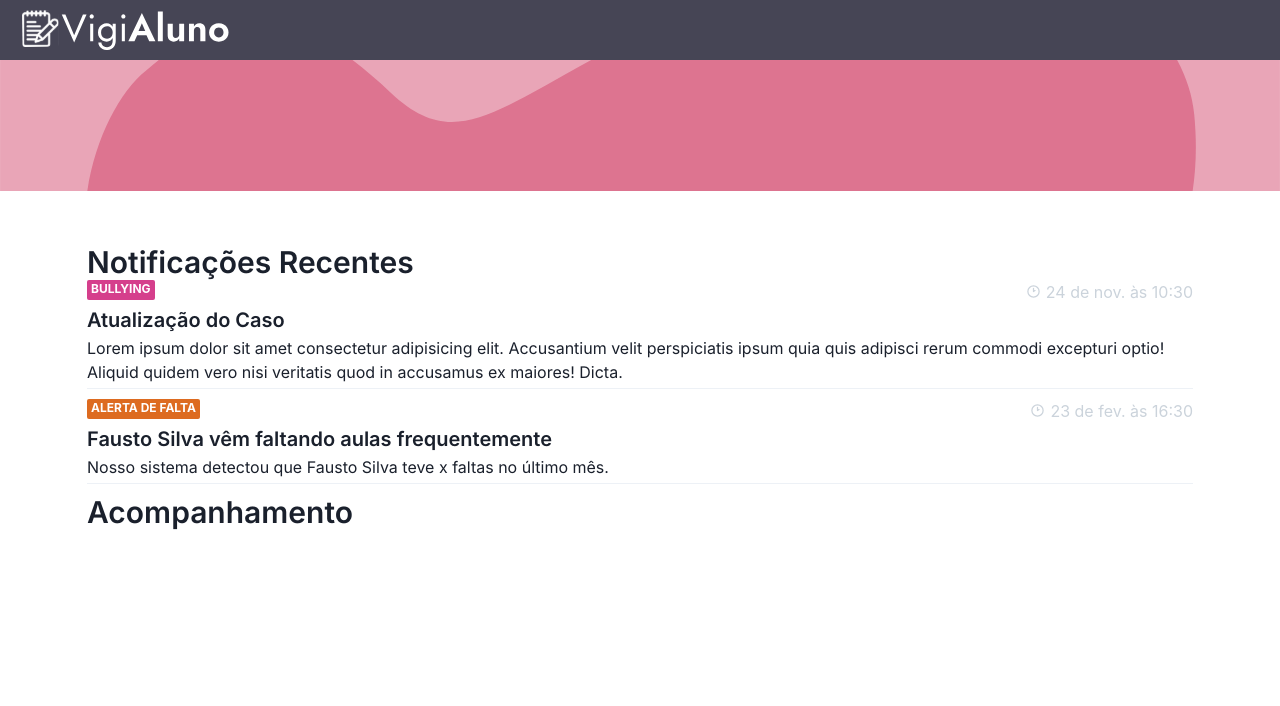
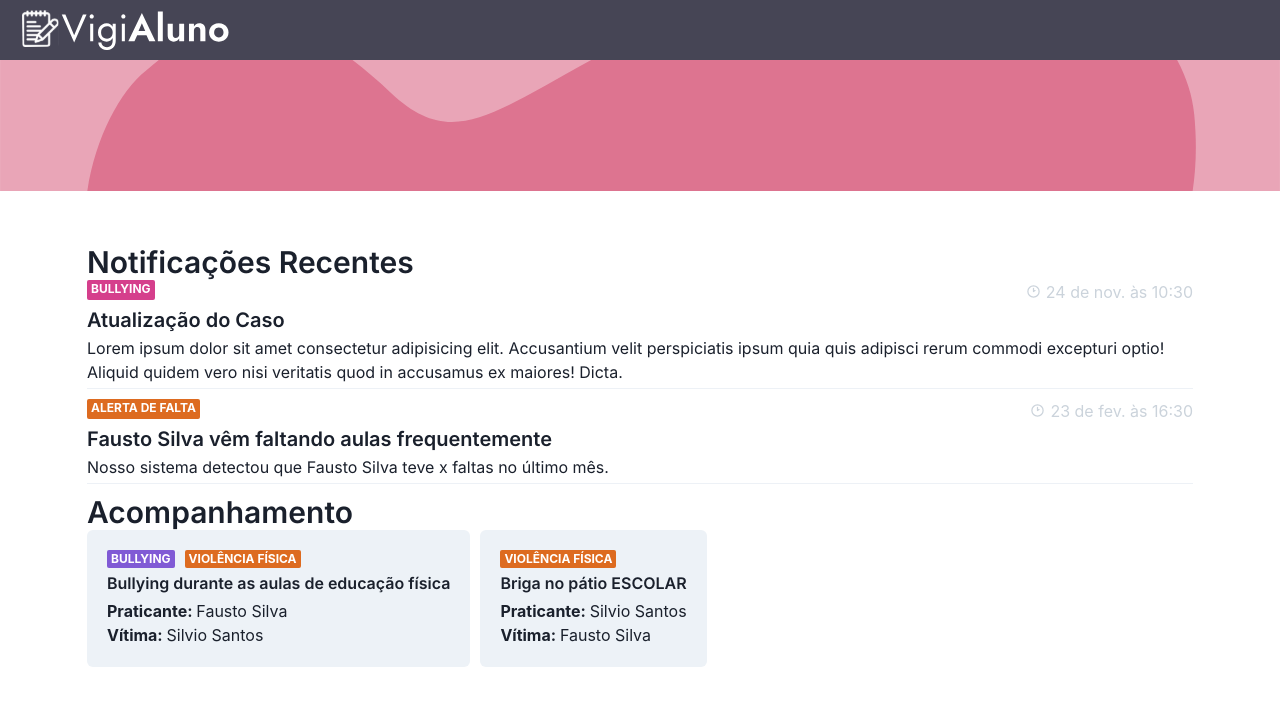
Before and after one commit to otavio4000/pds_2023.2, a React (Create React App) app: page /dashboard/mychild/1 in a window 1280 px wide. Shown: the top 706 px of the page. Built offline with nearby package versions, Linux system fonts and the light colour scheme.

Commit message:
feat: add acompanhamento cards (mocked data)

```diff
--- /dev/null
+++ b/src/pages/Dashboard/Pais/MyChildPage/components/AcompanhamentoCard/index.tsx
@@ -0,0 +1,59 @@
+import styles from "./styles.module.css"
+import {
+    Card,
+    CardBody,
+    Badge,
+    Heading
+} from "@chakra-ui/react";
+
+interface TypeOfViolence {
+    title: string,
+    color: string
+}
+
+interface AcompanhamentoDetails {
+    types: Array<TypeOfViolence>,
+    title: string,
+    praticante: string,
+    vitima: string
+}
+
+const AcompanhamentoCard = (props: {
+    acompanhamento: AcompanhamentoDetails
+}) => {
+
+    const { acompanhamento } = props;
+
+    return (
+        <Card variant="filled">
+            <CardBody className={styles.main}>
+                <div className={styles.types_of_violence}>
+                    {
+                        acompanhamento.types.map((type) => {
+                            return(
+                                <Badge variant="solid" colorScheme={type.color}>
+                                    { type.title }
+                                </Badge>
+                            )
+                        })
+                    }
+                </div>
+                <Heading size="sm">
+                    { acompanhamento.title }
+                </Heading>
+                <div className={styles.people}>
+                    <div>
+                        <b>Praticante: </b>
+                        { acompanhamento.praticante }
+                    </div>
+                    <div>
+                        <b>Vítima: </b>{ acompanhamento.vitima }
+                    </div>
+                </div>
+            </CardBody>
+
+        </Card>
+    )
+}
+
+export default AcompanhamentoCard;
--- /dev/null
+++ b/src/pages/Dashboard/Pais/MyChildPage/components/AcompanhamentoCard/styles.module.css
@@ -0,0 +1,16 @@
+.main {
+    display: flex;
+    flex-direction: column;
+    align-items: flex-start;
+    gap: 6px;
+}
+
+.types_of_violence {
+    display: flex;
+    color: white;
+    gap: 10px;
+}
+
+.people {
+    text-align: start;
+}
--- a/src/pages/Dashboard/Pais/MyChildPage/index.tsx
+++ b/src/pages/Dashboard/Pais/MyChildPage/index.tsx
@@ -6,6 +6,7 @@ import {
 } from "@chakra-ui/react";
 import { useState } from "react";
 import Notification from "./components/Notification";
+import AcompanhamentoCard from "./components/AcompanhamentoCard";
 
 interface INotification {
     type: string,
@@ -13,6 +14,19 @@ interface INotification {
     time: string,
     description: string,
     color: string
+}
+
+interface TypeOfViolence {
+    title: string,
+    color: string
+}
+
+
+interface AcompanhamentoDetails {
+    types: Array<TypeOfViolence>,
+    title: string,
+    praticante: string,
+    vitima: string
 }
 
 const MyChildPage = () => {
@@ -35,6 +49,21 @@ const MyChildPage = () => {
         }
     ]);
 
+    const [acompanhamentos, setAcompanhamentos] = useState<Array<AcompanhamentoDetails>>([
+        {
+            types: [{title: "bullying", color: "purple"}, {title: "violência física", color: "orange"}],
+            title: "Bullying durante as aulas de educação física",
+            praticante: "Fausto Silva",
+            vitima: "Silvio Santos"
+        },
+        {
+            types: [{title: "violência física", color: "orange"}],
+            title: "Briga no pátio ESCOLAR",
+            praticante: "Silvio Santos",
+            vitima: "Fausto Silva"
+        },
+    ])
+
     return (
         <div className={styles.container_main}>
             <img className={styles.banner} src={banner} alt="" />
@@ -56,6 +85,15 @@ const MyChildPage = () => {
                     <Heading size="lg">
                         Acompanhamento
                     </Heading>
+                    <div className={styles.reports_cards}>
+                        {
+                            acompanhamentos.map(acompanhamento => {
+                                return(
+                                    <AcompanhamentoCard acompanhamento={acompanhamento} />
+                                )
+                            })
+                        }
+                    </div>
                 </div>
             </div>
         </div>
--- a/src/pages/Dashboard/Pais/MyChildPage/styles.module.css
+++ b/src/pages/Dashboard/Pais/MyChildPage/styles.module.css
@@ -15,3 +15,14 @@
     flex-direction: column;
     align-items: flex-start;
 }
+
+.reports {
+    display: flex;
+    flex-direction: column;
+    align-items: flex-start;
+}
+
+.reports_cards {
+    display: flex;
+    gap: 10px;
+}
```
